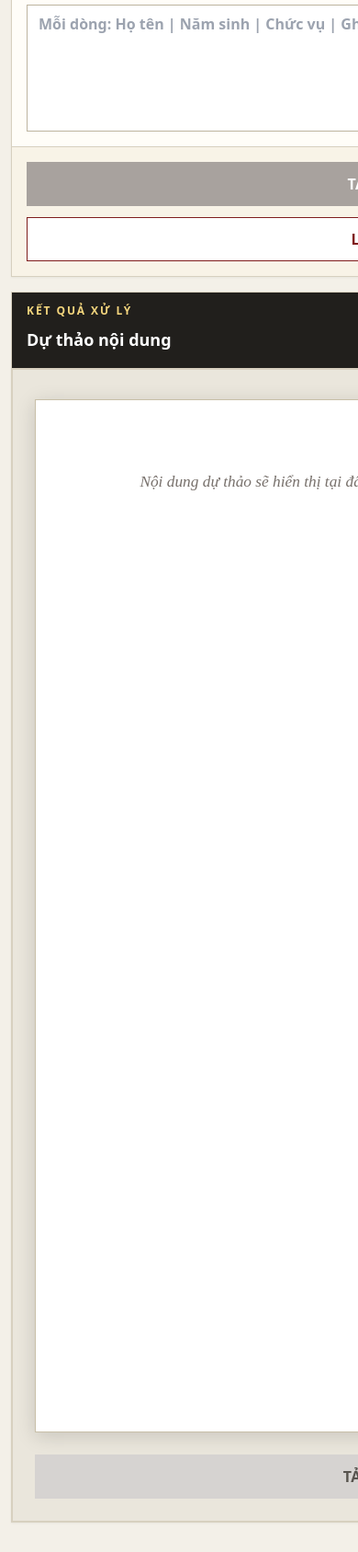
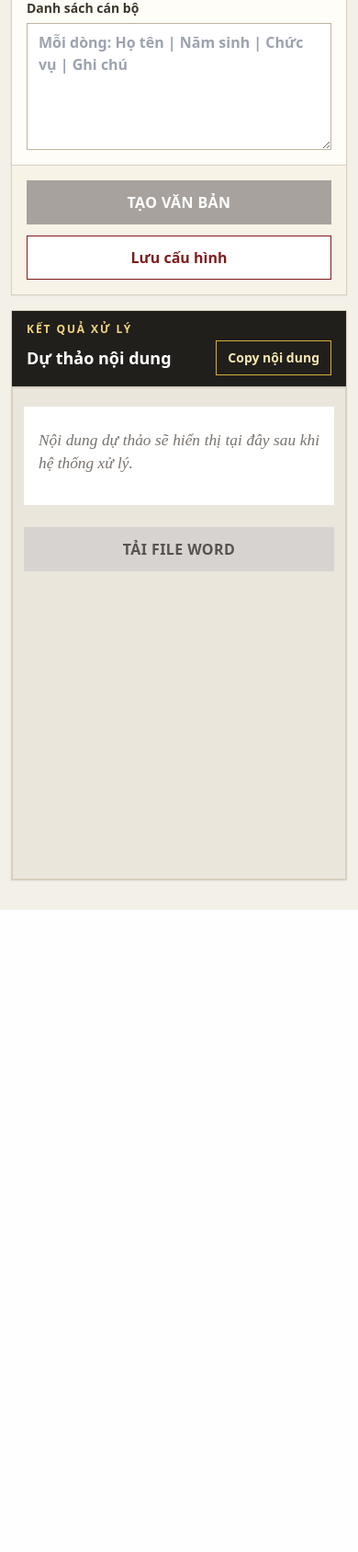
Before and after one commit to ductahuu233/he_thong_van_ban, a FastAPI app: page / in a window 390 px wide; the page is wider, and only the part inside the window is pictured. Shown: the part 1651-3338 px from the top of that part at 92% size. After the commit the page ends 2640 px from the top of that part, so only its background shows below. Run offline with FastAPI, Linux system fonts and the light colour scheme; data comes from the database, SQL or seed files in the repository; some libraries are stand-ins or nearby versions.

Commit message:
feat: implement full-screen layout on desktop and responsive fluid preview on mobile

```diff
--- a/templates/index.html
+++ b/templates/index.html
@@ -37,10 +37,28 @@
       .docx-preview td, .docx-preview th { border: 1px solid #000; padding: 4px 8px; font-size: 12pt; }
       .docx-preview ul { list-style-position: inside; }
       .docx-preview ol { list-style-position: inside; }
+
+      /* Thiết lập giao diện co giãn linh hoạt trên màn hình máy tính bảng và điện thoại */
+      @media (max-width: 1024px) {
+        .docx-preview-container {
+          padding: 0.75rem;
+        }
+        .docx-preview {
+          width: 100%;
+          min-height: auto;
+          padding: 1.5rem 1rem;
+          flex-shrink: 1; /* Cho phép co giãn trên điện thoại */
+          box-shadow: none;
+          border: none;
+        }
+        #download-link {
+          max-w: 100% !important;
+        }
+      }
     </style>
   </head>
   <body class="min-h-screen bg-[#f3f0e8] text-[#171717]">
-    <main class="mx-auto flex min-h-screen max-w-[1600px] w-full flex-col px-3 py-4 sm:px-5 lg:px-7">
+    <main class="mx-auto flex min-h-screen max-w-full w-full flex-col px-3 py-4 sm:px-5 lg:px-7">
       <header class="border border-[#d6c38a] bg-[#7f1d1d] text-white shadow-sm">
         <div class="flex flex-col gap-4 px-4 py-4 sm:flex-row sm:items-center sm:justify-between sm:px-6">
           <div class="flex items-center gap-4">
```
